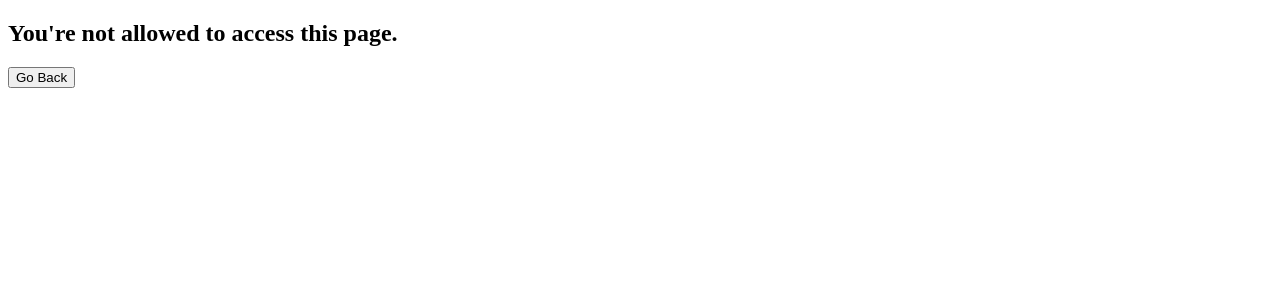
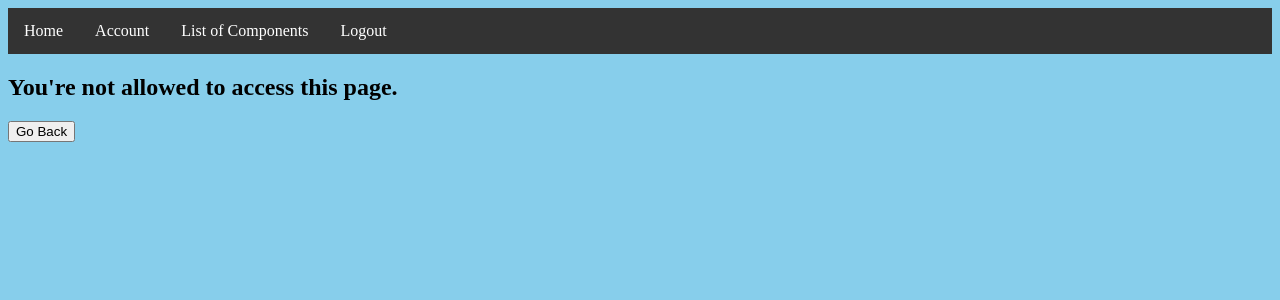
Before and after one commit to niteshjindalxb/Electronics_Inventory, a Flask app: template Inventory/templates/index.html in a window 1280 px wide. Shown: the top 300 px of the page. Run offline with Flask 2, Linux system fonts and the light colour scheme; the template is opened without the code that fills it, so the values that code supplies are empty.

Commit message:
templated updated and navigation bar added

```diff
--- a/Inventory/static/makeover2.css
+++ b/Inventory/static/makeover2.css
@@ -1,47 +1,62 @@
-h1
-{
-    color: black;
-        font-family:cursive;
-        font-size:100px;
-}
-.level0
-{
-    width=1140px;
-    margin-left: auto;
-    margin-left: auto;
-}
-.level1
-{
-    margin-left: 400px;
-    width: 700px;
-    font-size:50px;
-    background-color: yellow;
-    text-align: center;
-}
-.buttons
-{
-    width: 1500px;
-    display: inline-block;
-    text-align: center;
-    margin: 5% 20px;
-    padding: 20px 0px;
-    font-family:inherit;
-    font-weight:bold;
-    position: relative;
-    text-decoration:none;
-}
-a:nth-child(1){
-    background: green;
-    font-size: 50px;
-     letter-spacing:20px;
-}
-a:nth-child(2){
-    background: green;
-    font-size: 50px;
-     letter-spacing:20px;
-}
-a:nth-child(3){
-    background: green;
-    font-size: 50px;
-     letter-spacing:20px;
-}
+
+        body{
+            background: skyblue;
+            }
+        ul {
+            list-style-type: none;
+            margin: 0;
+            padding: 0;
+            overflow: hidden;
+            background-color: #333;
+        }
+
+        li {
+            float: left;
+        }
+
+        li a {
+            display: block;
+            color: white;
+            text-align: center;
+            padding: 14px 16px;
+            text-decoration: none;
+        }
+
+        li a:hover {
+            background-color: #111;
+        }
+        table{
+            width:1000px;
+            margin:auto;
+            text-align: center;
+            table-layout: auto;
+        }
+        table,tr,th,td{
+            padding: 20px;
+            color: white;
+            border:1px solid #080808;
+            border-collapse: collapse;
+            font-size: 18px;
+            font-family: Arial;
+            background: linear-gradient(top,#3c3c3c 0%,#222222 100%);
+            background:-webkit-linear-gradient(top,#3c3c3c 0%,#222222 100%);
+        }
+        .btn0{
+            background-color: yellow;
+            color: black;;
+            padding: 8px 20px;
+            font-size:16px;
+        }
+         .btn1{
+            background-color: red;
+            color: black;;
+            padding: 8px 20px;
+            font-size:16px;
+        }
+        .card {
+        background-color: #3579dc;
+        box-shadow: 0 4px 8px 0 rgba(0, 0, 0, 0.2);
+        margin: auto;
+        text-align: center;
+        font-family: arial;
+        }
--- a/Inventory/templates/index.html
+++ b/Inventory/templates/index.html
@@ -1,8 +1,69 @@
 <!DOCTYPE html>
 <html>
 <head>
-    <link rel="stylesheet"type="text/css"
-          href="{{ url_for('static', filename='makeover2.css') }}">
+    <style>
+        body{
+            background: skyblue;
+            }
+        ul {
+            list-style-type: none;
+            margin: 0;
+            padding: 0;
+            overflow: hidden;
+            background-color: #333;
+        }
+
+        li {
+            float: left;
+        }
+
+        li a {
+            display: block;
+            color: white;
+            text-align: center;
+            padding: 14px 16px;
+            text-decoration: none;
+        }
+
+        li a:hover {
+            background-color: #111;
+        }
+        table{
+            width:1000px;
+            margin:auto;
+            text-align: center;
+            table-layout: auto;
+        }
+        table,tr,th,td{
+            padding: 20px;
+            color: white;
+            border:1px solid #080808;
+            border-collapse: collapse;
+            font-size: 18px;
+            font-family: Arial;
+            background: linear-gradient(top,#3c3c3c 0%,#222222 100%);
+            background:-webkit-linear-gradient(top,#3c3c3c 0%,#222222 100%);
+        }
+        .btn0{
+            background-color: yellow;
+            color: black;;
+            padding: 8px 20px;
+            font-size:16px;
+        }
+            .btn1{
+            background-color: red;
+            color: black;;
+            padding: 8px 20px;
+            font-size:16px;
+        }
+        .card {
+        background-color: #3579dc;
+        box-shadow: 0 4px 8px 0 rgba(0, 0, 0, 0.2);
+        margin: auto;
+        text-align: center;
+        font-family: arial;
+        }
+    </style>
 
     {% if posts['access'] == True %}
     <title>Login Page</title>
@@ -11,6 +72,13 @@
     {% endif %}
 </head>
 <body>
+    <ul>
+        <li><a class="active" href="{{ url_for('home') }}">Home</a></li>
+        <li><a href="{{ url_for('account') }}">Account</a></li>
+        <li><a href="{{ url_for('show_list') }}">List of Components</a></li>
+        <!-- <li><a href="{{ url_for('admin') }}">Admin</a></li> -->
+        <li><a href="{{ url_for('logout') }}">Logout</a></li>
+    </ul>
 
     <div class="level0">
 
--- a/Inventory/views.py
+++ b/Inventory/views.py
@@ -152,7 +152,7 @@
 def account():
     if not validate_user():
         return redirect(url_for('home'))
-
+    print("In here")
     for stud in settings.student_details:
         if int(stud.get_rollno()) == int(settings.rollno):
             break
@@ -215,7 +215,7 @@
 
 def validate_user():
     # Check session and rollno
-    if 'username' in session and settings.rollno is not None:
+    if 'username' in session and settings.rollno is not None and settings.rollno != "":
         return True
     else:
         return False
```
Also changed, not shown: Inventory/static/makeover0.css (added, +24 -0 lines), Inventory/templates/account.html (+33 -4 lines), Inventory/templates/home.html (+14 -7 lines), Inventory/templates/list_of_components.html (+49 -4 lines), Inventory/static/image/homepage.jpg (added).
